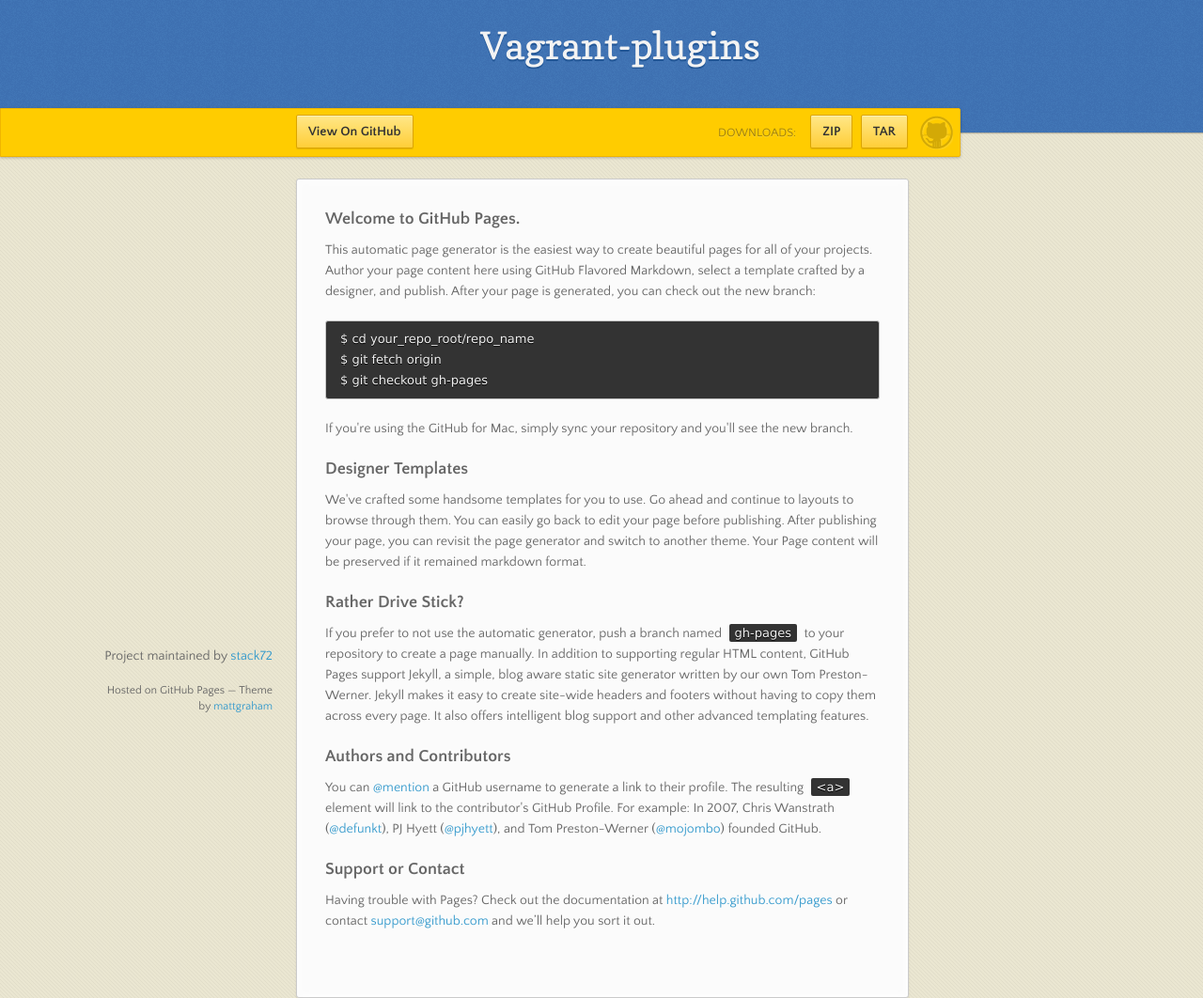
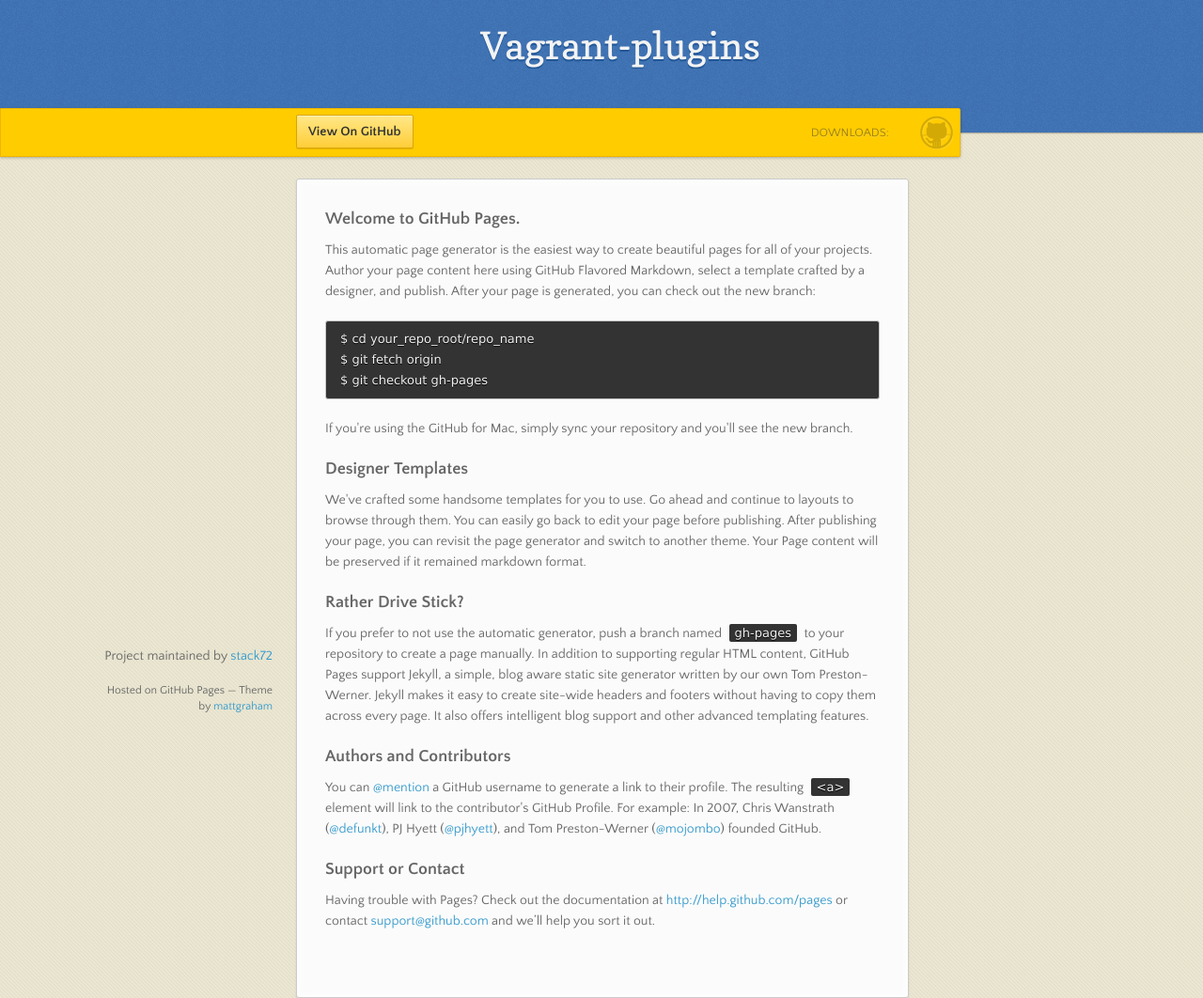
Before and after one commit to stack72/vagrant-plugins, a plain HTML site: page index.html in a window 1280 px wide. Shown: the top 1062 px of the page at 94% size. Drawn offline with nearby package versions, Linux system fonts and the light colour scheme.

Commit message:
Update index.html

```diff
--- a/index.html
+++ b/index.html
@@ -28,8 +28,8 @@
         <div class="downloads">
           <span>Downloads:</span>
           <ul>
-            <li><a href="https://github.com/stack72/vagrant-plugins/zipball/master" class="button">ZIP</a></li>
-            <li><a href="https://github.com/stack72/vagrant-plugins/tarball/master" class="button">TAR</a></li>
+            <li>&nbsp;</li>
+            <li>&nbsp;</li>
           </ul>
         </div>
       </div><!-- end banner -->
```
